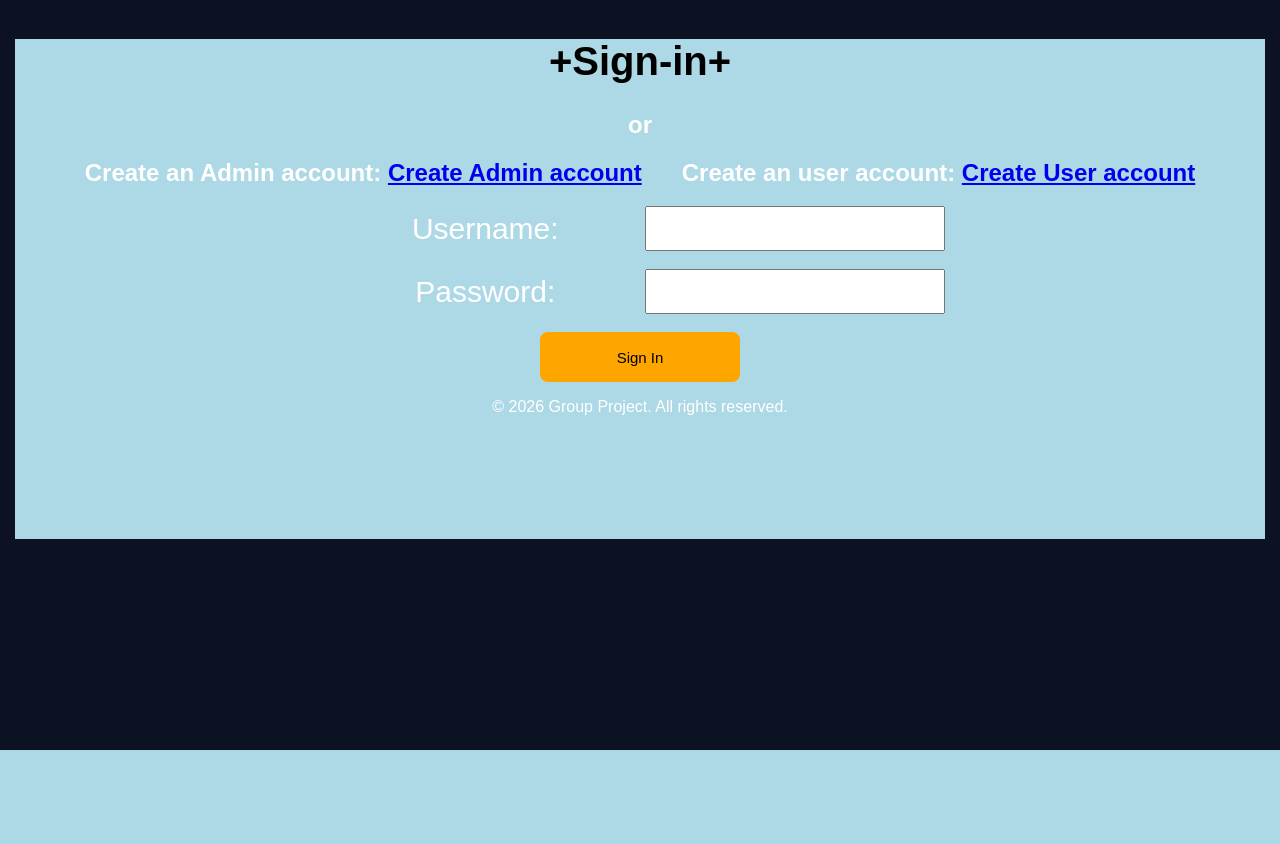
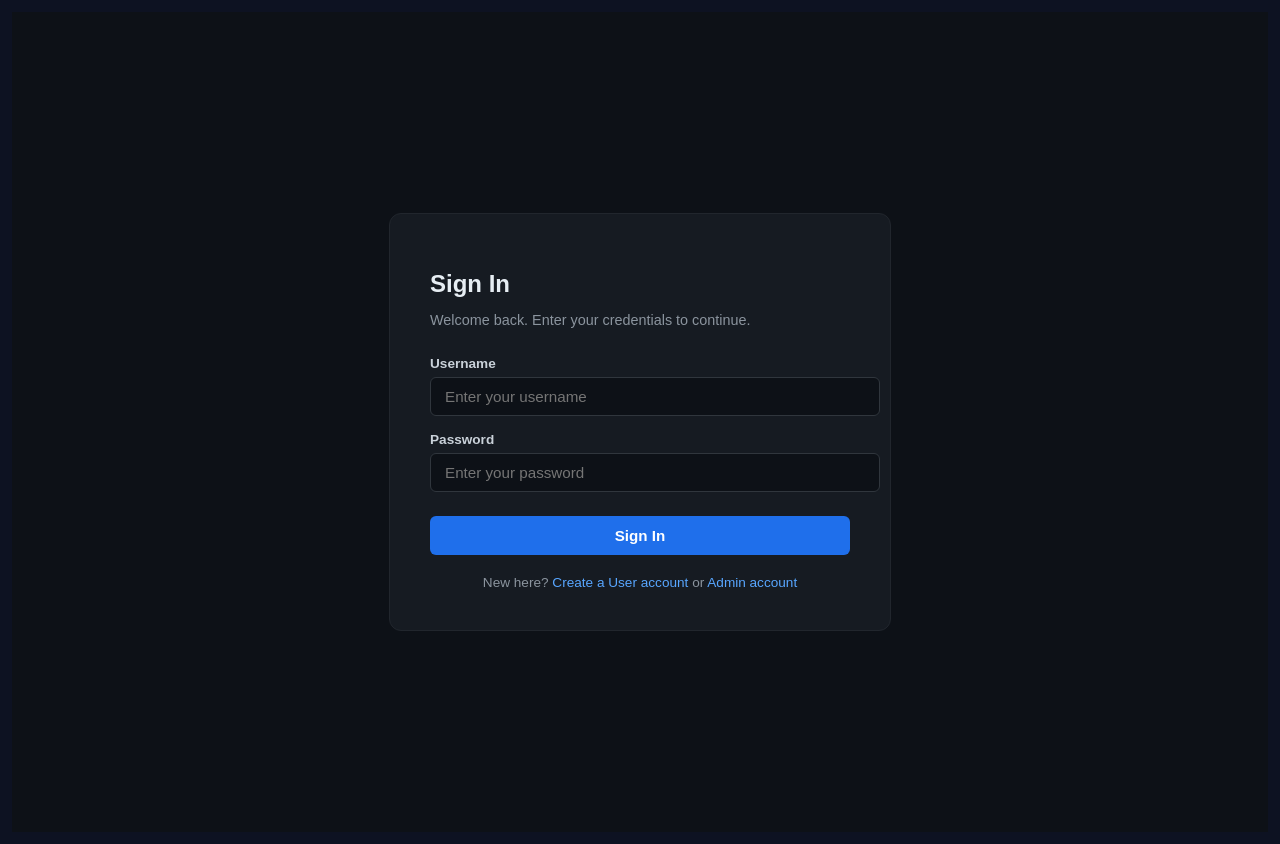
Before and after one commit to muhammada06/Music-Catalog, a Flask app: page /user/creation in a window 1280 px wide. Shown: the part 50-894 px from the top of the page. Before the commit the page ends 800 px from the top, so only its background shows below. Run offline with Flask 3, Linux system fonts and the light colour scheme; the visitor is signed in with stand-in values (Sample User, id 1).

Commit message:
restyle login and signup pages

```diff
--- a/app/templates/login.html
+++ b/app/templates/login.html
@@ -1,62 +1,125 @@
-<style>
-    .large-input {
-        width: 300px;
-        height: 45px;
-        font-size: 30px;
-        padding: 5px;
-    }
-
-    .large-label {
-        font-size: 30px;
-        display: inline-block;
-        width: 300px;
-        text-align: center;
-        margin-right: 5px;
-    }
-
-    .big-button {
-        width: 200px;
-        height: 50px;
-        font-size: 15px;
-        background-color: orange;
-        color: black;
-        border: none;
-        border-radius: 8px;
-        cursor: pointer;
-    }
-
-</style>
-
 {% extends "base.html" %}
 
 {% block title %}Sign In{% endblock %}
 
 {% block content %}
-<div style="
-    width: 1250px;
-    height: 500px;
-    background: lightblue;
-    margin: auto;
-    text-align: center;">
+<style>
+  .auth-page {
+    min-height: calc(100vh - 60px);
+    background: #0d1117;
+    display: flex;
+    align-items: center;
+    justify-content: center;
+    padding: 40px 16px;
+  }
 
-    <h1 style="text-align: center; color: black; font-size: 40px;">+Sign-in+</h1>
-    <h2 style="text-align: center;">or</h2>
-    <li style="list-style-type: none;">
-        <h2 style="text-align: center; white-space: pre;">Create an Admin account: <a href="{{ url_for('admin.get') }}">Create Admin account</a>      Create an user account: <a href="{{ url_for('user.get') }}">Create User account</a></h2>
-    </li>
+  .auth-card {
+    background: #161b22;
+    border: 1px solid #21262d;
+    border-radius: 12px;
+    padding: 40px;
+    width: 100%;
+    max-width: 420px;
+  }
 
-    <form action="{{ url_for('auth.login') }}" method="POST" style="text-align: center;">
+  .auth-card h1 {
+    font-size: 1.5rem;
+    font-weight: 700;
+    color: #e6edf3;
+    margin-bottom: 4px;
+  }
 
-        <label for="username" class="large-label">Username:</label>
-        <input type="text" id="username" name="username" class="large-input"><br><br>
+  .auth-card .subtitle {
+    font-size: 0.9rem;
+    color: #8b949e;
+    margin-bottom: 28px;
+  }
 
-        <label for="password" class="large-label">Password:</label>
-        <input type="password" id="password" name="password" class="large-input"><br><br>
+  .form-group {
+    display: flex;
+    flex-direction: column;
+    gap: 6px;
+    margin-bottom: 16px;
+  }
 
-        <input type="submit" value="Sign In" class="big-button">
+  .form-group label {
+    font-size: 0.85rem;
+    font-weight: 600;
+    color: #c9d1d9;
+  }
+
+  .form-group input {
+    background: #0d1117;
+    border: 1px solid #30363d;
+    border-radius: 6px;
+    padding: 10px 14px;
+    font-size: 0.95rem;
+    color: #e6edf3;
+    outline: none;
+    transition: border-color 0.15s;
+    width: 100%;
+  }
+
+  .form-group input:focus {
+    border-color: #58a6ff;
+  }
+
+  .submit-btn {
+    width: 100%;
+    padding: 11px;
+    background: #1f6feb;
+    color: white;
+    border: none;
+    border-radius: 6px;
+    font-size: 0.95rem;
+    font-weight: 600;
+    cursor: pointer;
+    margin-top: 8px;
+    transition: background 0.15s;
+  }
+
+  .submit-btn:hover { background: #388bfd; }
+
+  .auth-links {
+    margin-top: 20px;
+    text-align: center;
+    font-size: 0.85rem;
+    color: #8b949e;
+    display: flex;
+    flex-direction: column;
+    gap: 6px;
+  }
+
+  .auth-links a {
+    color: #58a6ff;
+    text-decoration: none;
+  }
+
+  .auth-links a:hover { text-decoration: underline; }
+</style>
+
+<div class="auth-page">
+  <div class="auth-card">
+    <h1>Sign In</h1>
+    <p class="subtitle">Welcome back. Enter your credentials to continue.</p>
+
+    <form action="{{ url_for('auth.login') }}" method="POST">
+      <div class="form-group">
+        <label for="username">Username</label>
+        <input type="text" id="username" name="username" required placeholder="Enter your username">
+      </div>
+
+      <div class="form-group">
+        <label for="password">Password</label>
+        <input type="password" id="password" name="password" required placeholder="Enter your password">
+      </div>
+
+      <button type="submit" class="submit-btn">Sign In</button>
     </form>
 
-    <p>&copy; 2026 Group Project. All rights reserved.</p>
+    <div class="auth-links">
+      <span>New here? <a href="{{ url_for('user.get') }}">Create a User account</a> or <a href="{{ url_for('admin.get') }}">Admin account</a></span>
+    </div>
+  </div>
 </div>
 {% endblock %}
-<script src="app.js"></script>
```
Also changed, not shown: app/templates/admin_account.html (+103 -40 lines), app/templates/user_account.html (+115 -46 lines).
